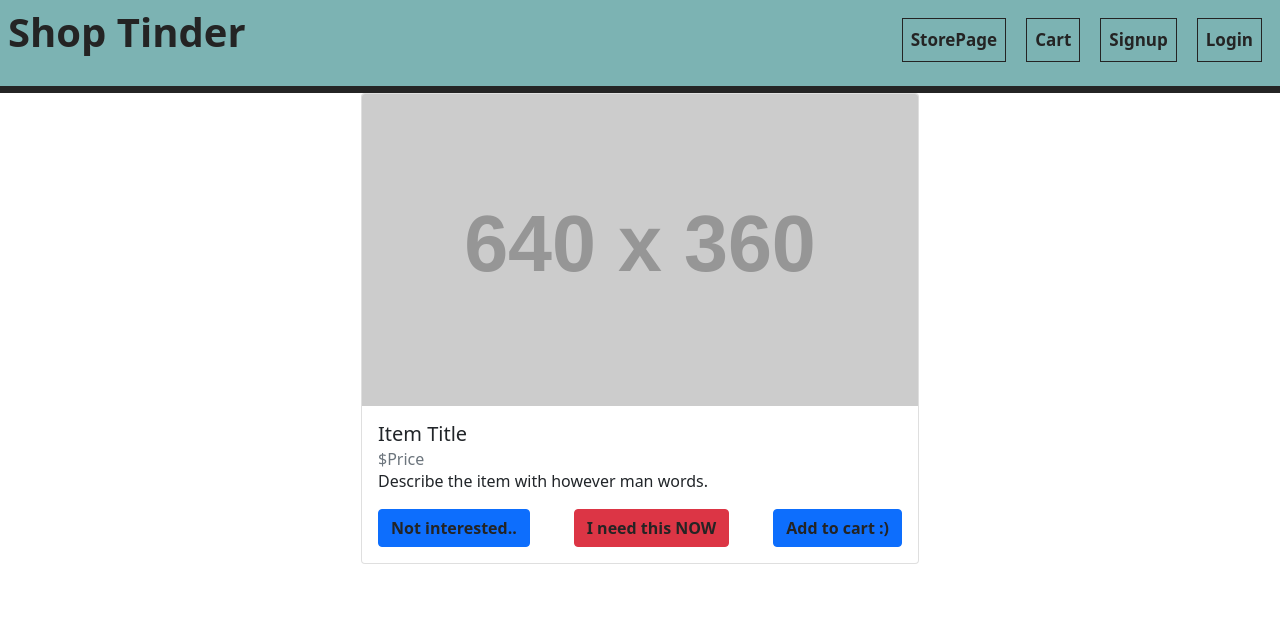
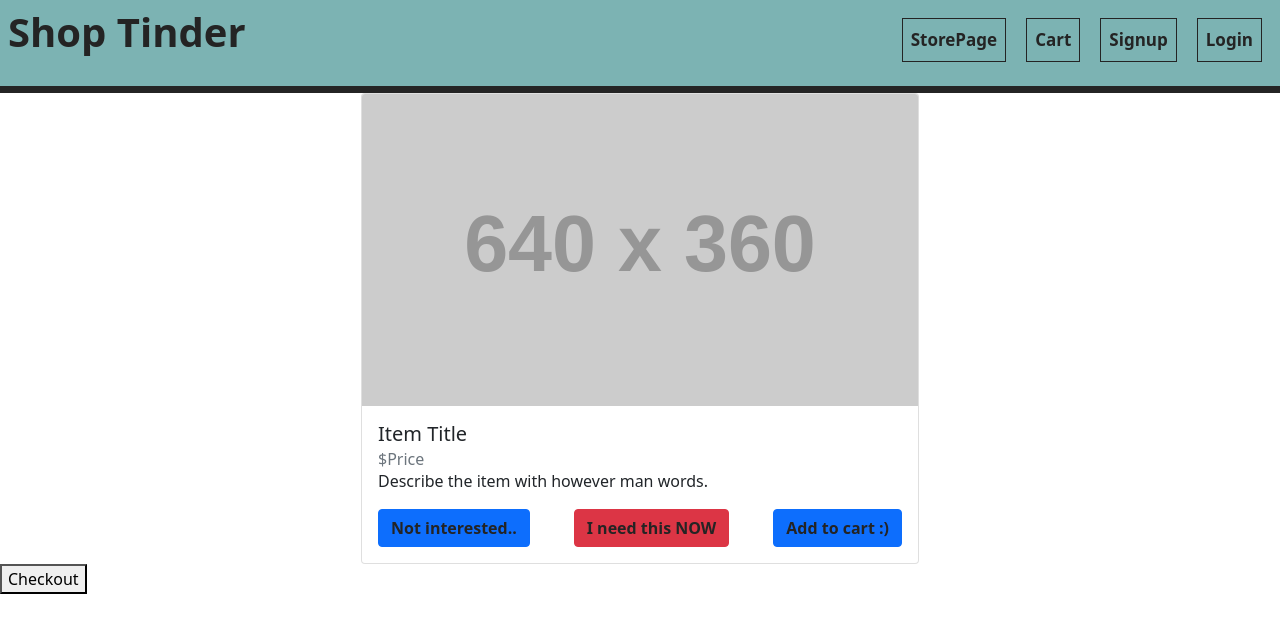
Before and after one commit to RonanSilasSmith/Shop-Tinder, a React (Create React App) app in the folder client/: page / in a window 1280 px wide. Shown: the top 632 px of the page. Built offline with nearby package versions, Linux system fonts and the light colour scheme.

Commit message:
make paypal button appear

```diff
--- a/client/src/App.js
+++ b/client/src/App.js
@@ -1,13 +1,18 @@
-import React from "react";
+//import React from "react";
 import { BrowserRouter as Router, Route, Switch } from "react-router-dom";
+import React, {useState } from "react";
+
 
 import Nav from "./components/Nav";
+import Paypal from "./components/PayPal";
 import Cart from "./pages/Cart";
 import Home from "./pages/Home"
 import Login from "./pages/Login"
 import Signup from "./pages/Signup"
 
 function App() {
+
+const [checkout, setCheckOut] = useState(false)
   return (
     <div className="App">
       <link href="https://cdn.jsdelivr.net/npm/bootstrap@5.0.0-beta1/dist/css/bootstrap.min.css" rel="stylesheet" integrity="sha384-giJF6kkoqNQ00vy+HMDP7azOuL0xtbfIcaT9wjKHr8RbDVddVHyTfAAsrekwKmP1" crossorigin="anonymous"></link>
@@ -20,6 +25,18 @@ function App() {
             <Route exact path="/login" component={Login}></Route>
             <Route exact path="/Signup" component={Signup}></Route>
           </Switch>
+
+          {checkout ? (
+            <Paypal />
+          ) : (
+          <button
+            onClick={() => {
+              setCheckOut(true);
+          }}
+          >
+            Checkout
+          </button>
+          )}
         </div>
       </Router>
     </div>
--- a/client/src/pages/Cart.js
+++ b/client/src/pages/Cart.js
@@ -14,7 +14,7 @@ function Cart() {
                 <div className="card-body">
                     <h3>Place Order:<button type="button" class="btn btn-primary">PayPal API stuff here</button></h3>
 
-                    <div>
+                    {/* <div>
                     {checkout ? (
                         <PayPal />
                     ) : (
@@ -26,7 +26,7 @@ function Cart() {
                     Checkout
                     </button>
                     )}
-                    </div>
+                    </div> */}
                 </div>
             </div>
         </main>
```
Also changed, not shown: client/src/components/PayPal.js (renamed from client/src/components/PayPal/index.js), 1 other file (tests, documents, lock files or other folders).
